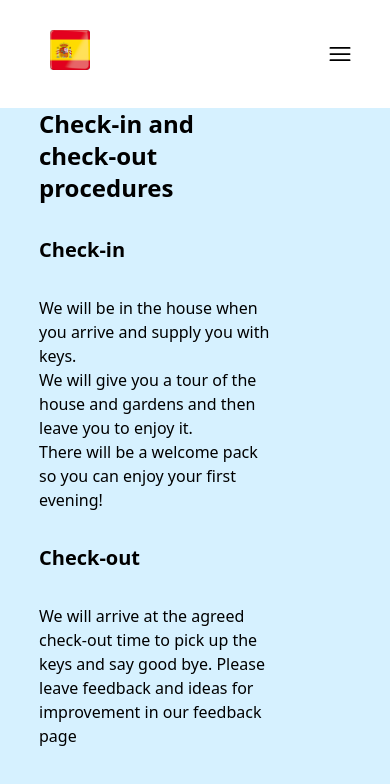
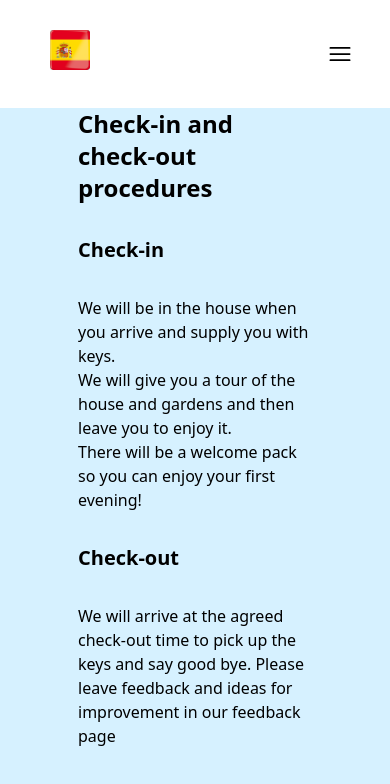
Before and after one commit to ConjecturesandRefutations/Four-Elms, a React (Create React App) app: page /check-in-out in a window 390 px wide. Shown: the top 784 px of the page. Built offline with nearby package versions, Linux system fonts and the light colour scheme.

Commit message:
centering the check page in small screens

```diff
--- a/src/App.css
+++ b/src/App.css
@@ -75,6 +75,14 @@ input[name="comments"] {
   margin-left: 10vw;
 }
 
+@media (max-width: 767px) {
+  #check {
+    margin-left: auto;
+    margin-right: auto;
+  }
+}
+
+
 @media (max-width: 1023px) {
   #flags {
     right: 20px;
--- a/src/components/Navbar.js
+++ b/src/components/Navbar.js
@@ -111,7 +111,7 @@ return(
             </Link>
         </li>
         <li class="py-2">
-            <Link to={'feedback'} class="px-4 flex justify-end mt-4">
+            <Link to={'/feedback'} class="px-4 flex justify-end mt-4">
                 <span>{lang==='english' ? 'Feedback' : 'Retroalimentación'}</span>
             </Link>
         </li>
--- a/src/pages/Check-in-out.js
+++ b/src/pages/Check-in-out.js
@@ -17,7 +17,7 @@ return(
 
 <main class="md:col-span-3" id='checkinout'>
 
-<div class='md:pt-10 w-3/5' id='check' >
+<div class='md:pt-10 w-3/5 mx-auto' id='check'  >
 
 <h1 class='text-2xl font-bold mb-8'> {lang==='english' ? 'Check-in and check-out procedures' : 'Procedimientos de check-in y check-out'} </h1>
 
```
